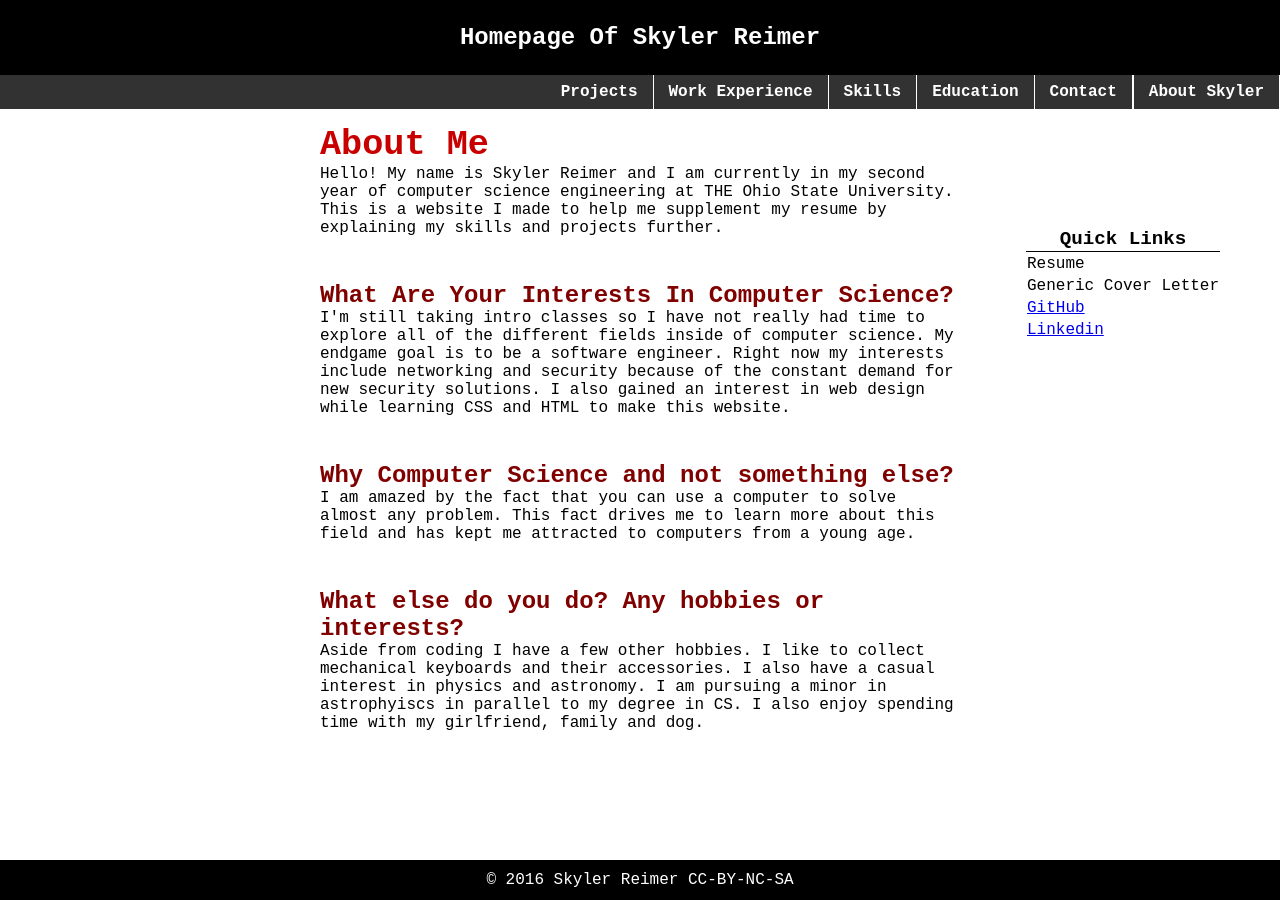
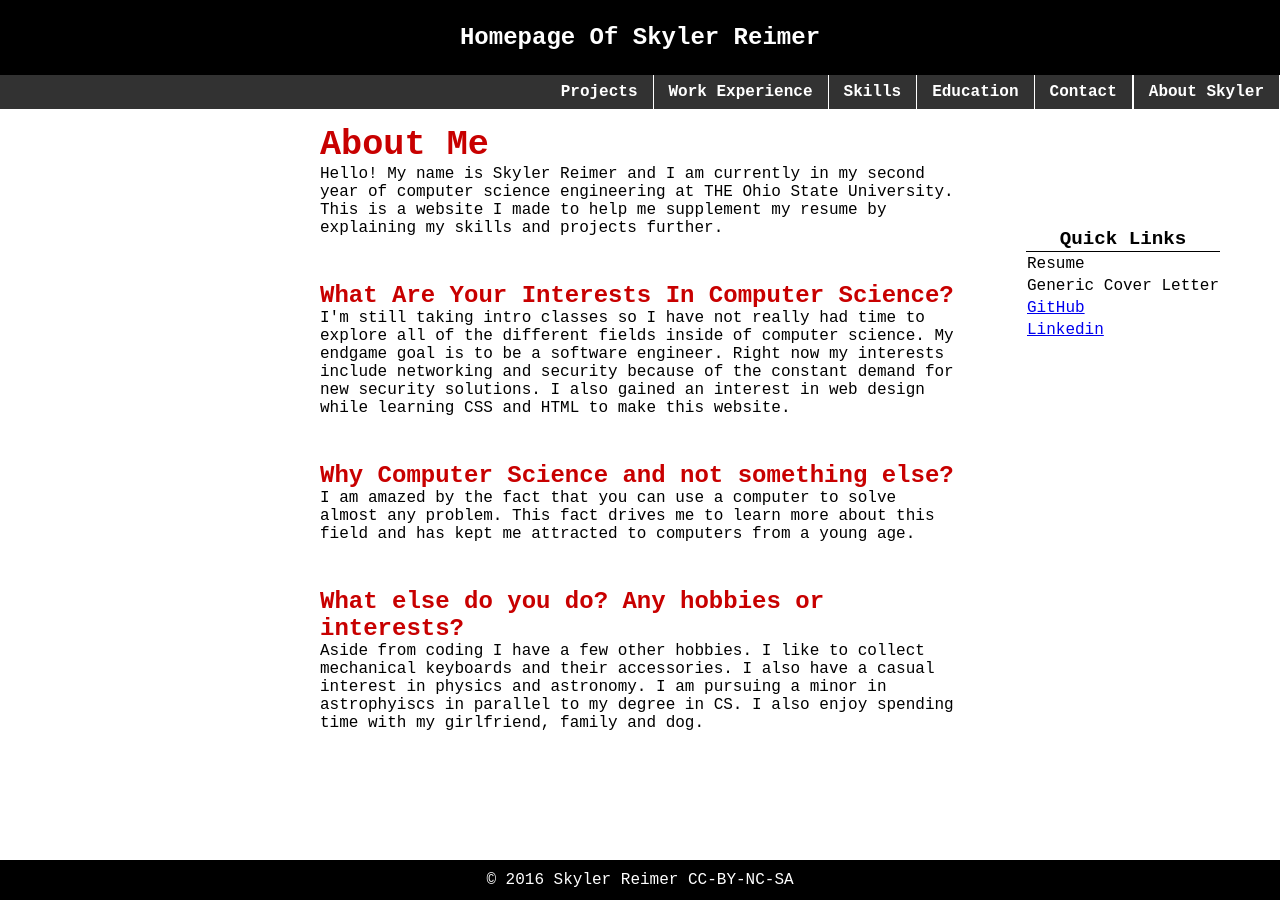
Before and after one commit to skylerreimer/skylerreimer.github.io, a Jekyll site: the page built from index.html, in a window 1280 px wide. Built offline with Jekyll 4.4.1, drawn with Linux system fonts in a browser that asks for light colours.

Commit message:
Update main.css

```diff
--- a/css/main.css
+++ b/css/main.css
@@ -50,7 +50,7 @@
  h2 {
    padding-top: 20px ;
    margin: auto;
-   color: #800000;
+   color: #C80000;
    font-size: 1.5em;
  }
 
```
